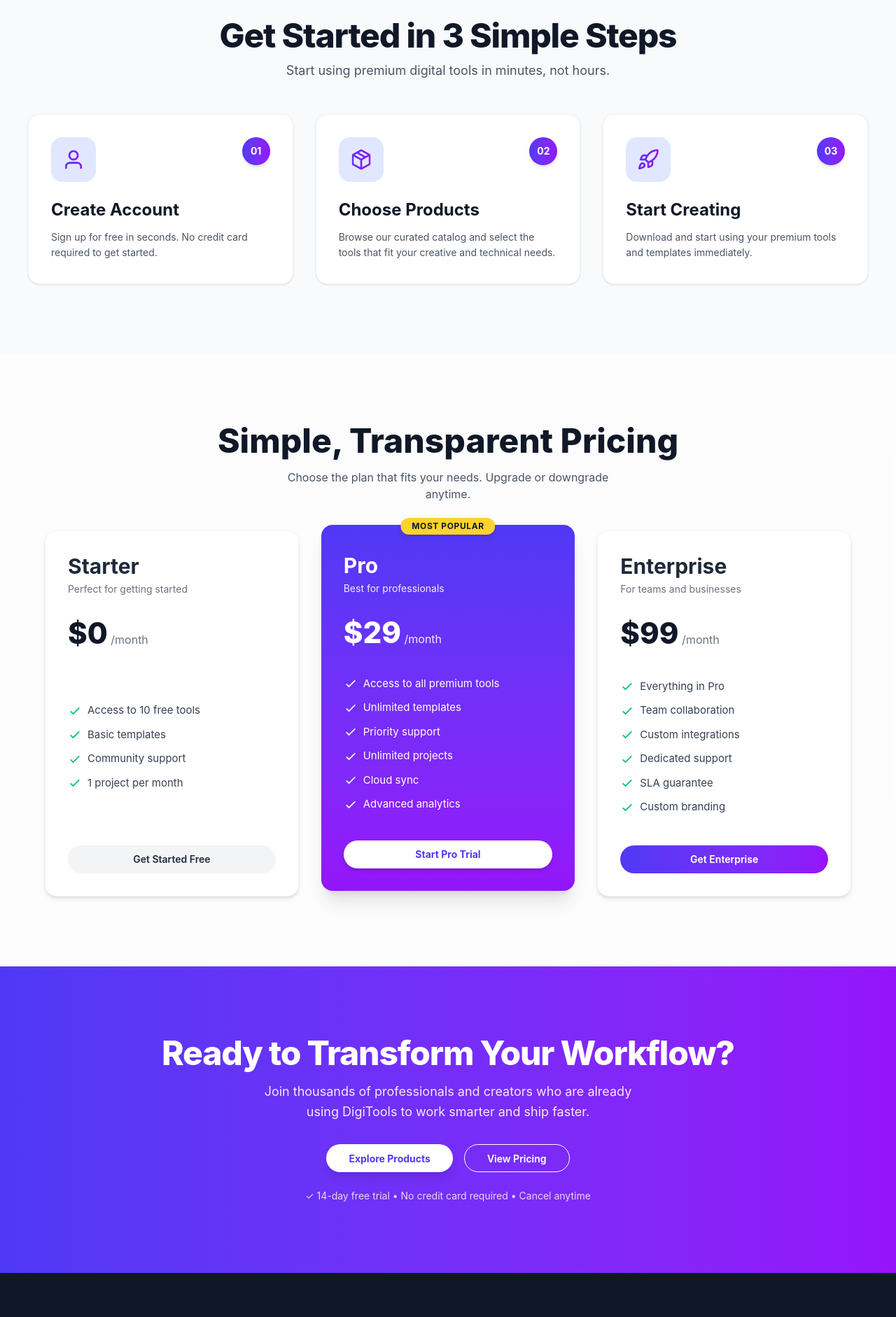
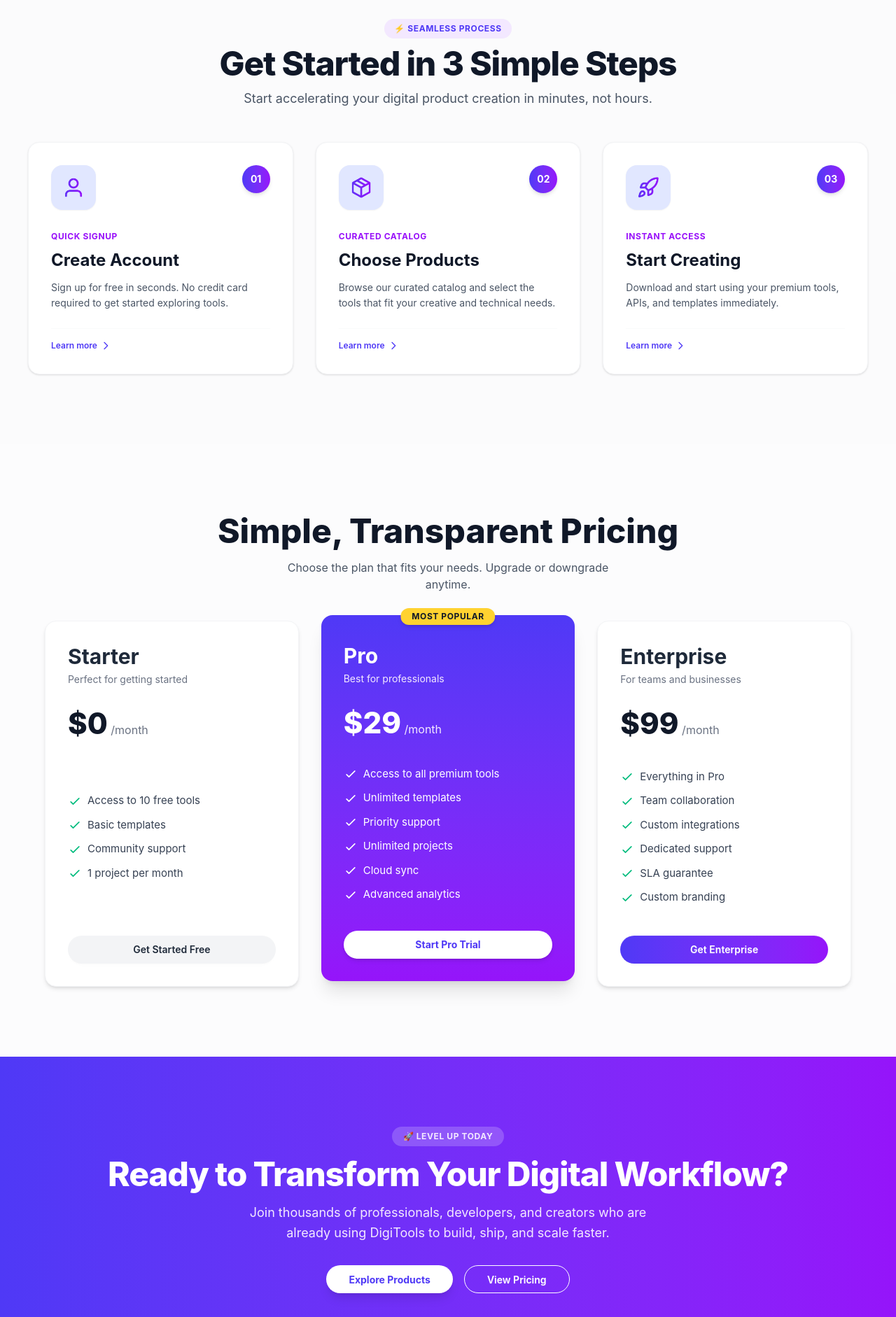
Before and after one commit to ArifKhanEver/DigiTools-Platform, a React (Vite) app: page / in a window 1280 px wide. Shown: the part 2660-4542 px from the top of the page at 70% size. Built offline with nearby package versions, Linux system fonts and the light colour scheme.

Commit message:
refactor: Polish onboarding Steps and Workflow CTA section micro-interactions

```diff
--- a/src/components/Steps.jsx
+++ b/src/components/Steps.jsx
@@ -9,31 +9,37 @@ const Steps = () => {
             num: "01",
             icon: userIcon,
             title: "Create Account",
-            desc: "Sign up for free in seconds. No credit card required to get started."
+            tag: "Quick Signup",
+            desc: "Sign up for free in seconds. No credit card required to get started exploring tools."
         },
         {
             num: "02",
             icon: packageImg,
             title: "Choose Products",
+            tag: "Curated Catalog",
             desc: "Browse our curated catalog and select the tools that fit your creative and technical needs."
         },
         {
             num: "03",
             icon: rocket,
             title: "Start Creating",
-            desc: "Download and start using your premium tools and templates immediately."
+            tag: "Instant Access",
+            desc: "Download and start using your premium tools, APIs, and templates immediately."
         }
     ];
 
     return (
-        <section id="features" className='bg-gray-50 scroll-mt-20'>
+        <section id="features" className='bg-gray-50/70 scroll-mt-20'>
             <div className='max-w-[90%] md:max-w-[1200px] mx-auto py-14 md:py-[100px]'>
                 <div className="text-center max-w-2xl mx-auto mb-12">
+                    <div className="inline-flex items-center gap-1.5 bg-purple-100 text-[#4F39F6] text-xs font-bold uppercase tracking-wider px-3.5 py-1.5 rounded-full mb-3">
+                        ⚡ Seamless Process
+                    </div>
                     <h2 className='text-3xl md:text-5xl font-extrabold mb-3 text-gray-900 tracking-tight'>
                         Get Started in 3 Simple Steps
                     </h2>
                     <p className='text-gray-600 text-base md:text-lg'>
-                        Start using premium digital tools in minutes, not hours.
+                        Start accelerating your digital product creation in minutes, not hours.
                     </p>
                 </div>
 
@@ -41,10 +47,11 @@ const Steps = () => {
                     {stepsData.map((step) => (
                         <div
                             key={step.num}
-                            className='p-8 bg-white rounded-2xl shadow-sm hover:shadow-xl transition-all duration-300 border border-gray-100 flex flex-col justify-between relative group'
+                            className='p-8 bg-white rounded-2xl shadow-sm hover:shadow-xl transition-all duration-300 border border-gray-100 flex flex-col justify-between relative group hover:-translate-y-1'
                         >
+                            <div>
                                 <div className="flex justify-between items-start mb-6">
-                                <div className='w-16 h-16 bg-[#E1E7FF] rounded-2xl p-3 flex items-center justify-center group-hover:scale-110 transition-transform'>
+                                    <div className='w-16 h-16 bg-[#E1E7FF] rounded-2xl p-3.5 flex items-center justify-center group-hover:scale-110 group-hover:bg-[#d4ddff] transition-all duration-300 shadow-xs'>
                                         <img src={step.icon} alt={step.title} className='w-8 h-8 object-contain' />
                                     </div>
                                     <span className='bg-linear-to-r from-[#4F39F6] to-[#9514FA] text-white font-bold rounded-full inline-flex items-center justify-center w-10 h-10 text-sm shadow-md'>
@@ -52,9 +59,20 @@ const Steps = () => {
                                     </span>
                                 </div>
 
-                            <div>
+                                <div className="mb-2">
+                                    <span className="text-xs font-bold text-purple-600 uppercase tracking-wider">
+                                        {step.tag}
+                                    </span>
+                                </div>
                                 <h3 className='text-2xl font-bold text-gray-900 mb-3'>{step.title}</h3>
                                 <p className='text-gray-600 leading-relaxed text-sm'>{step.desc}</p>
+                            </div>
+
+                            <div className="mt-6 pt-4 border-t border-gray-50 flex items-center text-xs font-semibold text-[#4F39F6] group-hover:text-[#9514FA] transition-colors">
+                                <span>Learn more</span>
+                                <svg xmlns="http://www.w3.org/2000/svg" className="size-4 ml-1 group-hover:translate-x-1 transition-transform" fill="none" viewBox="0 0 24 24" stroke="currentColor">
+                                    <path strokeLinecap="round" strokeLinejoin="round" strokeWidth="2" d="M9 5l7 7-7 7" />
+                                </svg>
                             </div>
                         </div>
                     ))}
--- a/src/components/Workflow.jsx
+++ b/src/components/Workflow.jsx
@@ -2,32 +2,47 @@ import React from 'react';
 
 const Workflow = () => {
     return (
-        <section id="workflow" className='bg-linear-to-r from-[#4F39F6] to-[#9514FA] scroll-mt-20'>
-            <div className='max-w-[90%] md:max-w-[1200px] mx-auto py-14 md:py-[100px] text-white text-center'>
+        <section id="workflow" className='bg-linear-to-r from-[#4F39F6] to-[#9514FA] scroll-mt-20 relative overflow-hidden'>
+            <div className='max-w-[90%] md:max-w-[1200px] mx-auto py-14 md:py-[100px] text-white text-center relative z-10'>
+                <div className="inline-flex items-center gap-1.5 bg-white/20 backdrop-blur-xs text-purple-100 text-xs font-bold uppercase tracking-wider px-4 py-1.5 rounded-full mb-4">
+                    🚀 Level Up Today
+                </div>
                 <h2 className='text-3xl md:text-5xl font-extrabold mb-4 tracking-tight'>
-                    Ready to Transform Your Workflow?
+                    Ready to Transform Your Digital Workflow?
                 </h2>
-                <p className='mb-8 max-w-[550px] mx-auto text-purple-100 text-base md:text-lg leading-relaxed'>
-                    Join thousands of professionals and creators who are already using DigiTools to work smarter and ship faster.
+                <p className='mb-8 max-w-[580px] mx-auto text-purple-100 text-base md:text-lg leading-relaxed'>
+                    Join thousands of professionals, developers, and creators who are already using DigiTools to build, ship, and scale faster.
                 </p>
 
-                <div className='flex flex-wrap justify-center gap-4 mb-6'>
+                <div className='flex flex-wrap justify-center gap-4 mb-8'>
                     <a
                         href="#products"
-                        className="btn bg-white hover:bg-gray-100 text-[#4F39F6] font-bold rounded-full px-8 border-none shadow-lg hover:shadow-xl transition-all"
+                        className="btn bg-white hover:bg-gray-100 text-[#4F39F6] font-bold rounded-full px-8 border-none shadow-lg hover:shadow-xl hover:scale-105 active:scale-95 transition-all"
                     >
                         Explore Products
                     </a>
                     <a
                         href="#pricing"
-                        className="btn btn-outline text-white hover:bg-white hover:text-[#4F39F6] rounded-full px-8 border-white transition-all"
+                        className="btn btn-outline text-white hover:bg-white hover:text-[#4F39F6] rounded-full px-8 border-white hover:scale-105 active:scale-95 transition-all"
                     >
                         View Pricing
                     </a>
                 </div>
-                <p className='text-sm text-purple-200'>
-                    ✓ 14-day free trial • No credit card required • Cancel anytime
-                </p>
+
+                <div className='flex flex-wrap justify-center items-center gap-4 md:gap-8 text-xs md:text-sm text-purple-100 font-medium'>
+                    <div className="flex items-center gap-1.5">
+                        <span className="text-emerald-300 font-bold">✓</span>
+                        <span>14-day free trial</span>
+                    </div>
+                    <div className="flex items-center gap-1.5">
+                        <span className="text-emerald-300 font-bold">✓</span>
+                        <span>No credit card required</span>
+                    </div>
+                    <div className="flex items-center gap-1.5">
+                        <span className="text-emerald-300 font-bold">✓</span>
+                        <span>Cancel anytime</span>
+                    </div>
+                </div>
             </div>
         </section>
     );
```
Lines whose indentation alone changed are shown as unchanged.
